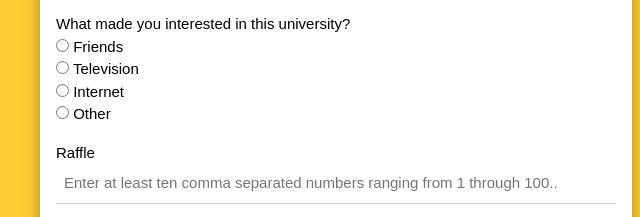
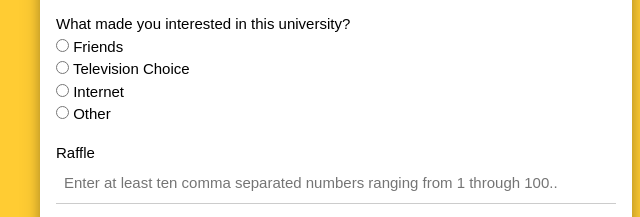
Before and after one commit to PavanKoppula/swe645hw2, a plain HTML site: page src/main/webapp/index.html in a window 1280 px wide. Shown: the part 1322-1539 px from the top of the page, 304-944 px from the left. Drawn offline with nearby package versions, Linux system fonts and the light colour scheme.

Commit message:
updated index.html

```diff
--- a/src/main/webapp/index.html
+++ b/src/main/webapp/index.html
@@ -145,7 +145,7 @@
             <input type="radio" id="choice-1" name="chioce" value="friends">
             <label for="choice-1"> Friends</label><br>
             <input type="radio" id="choice-2" name="chioce" value="television">
-            <label for="choice-2"> Television</label><br>
+            <label for="choice-2"> Television Choice</label><br>
             <input type="radio" id="choice-3" name="chioce" value="internet">
             <label for="choice-3"> Internet</label><br>
             <input type="radio" id="choice-4" name="chioce" value="other">
```
